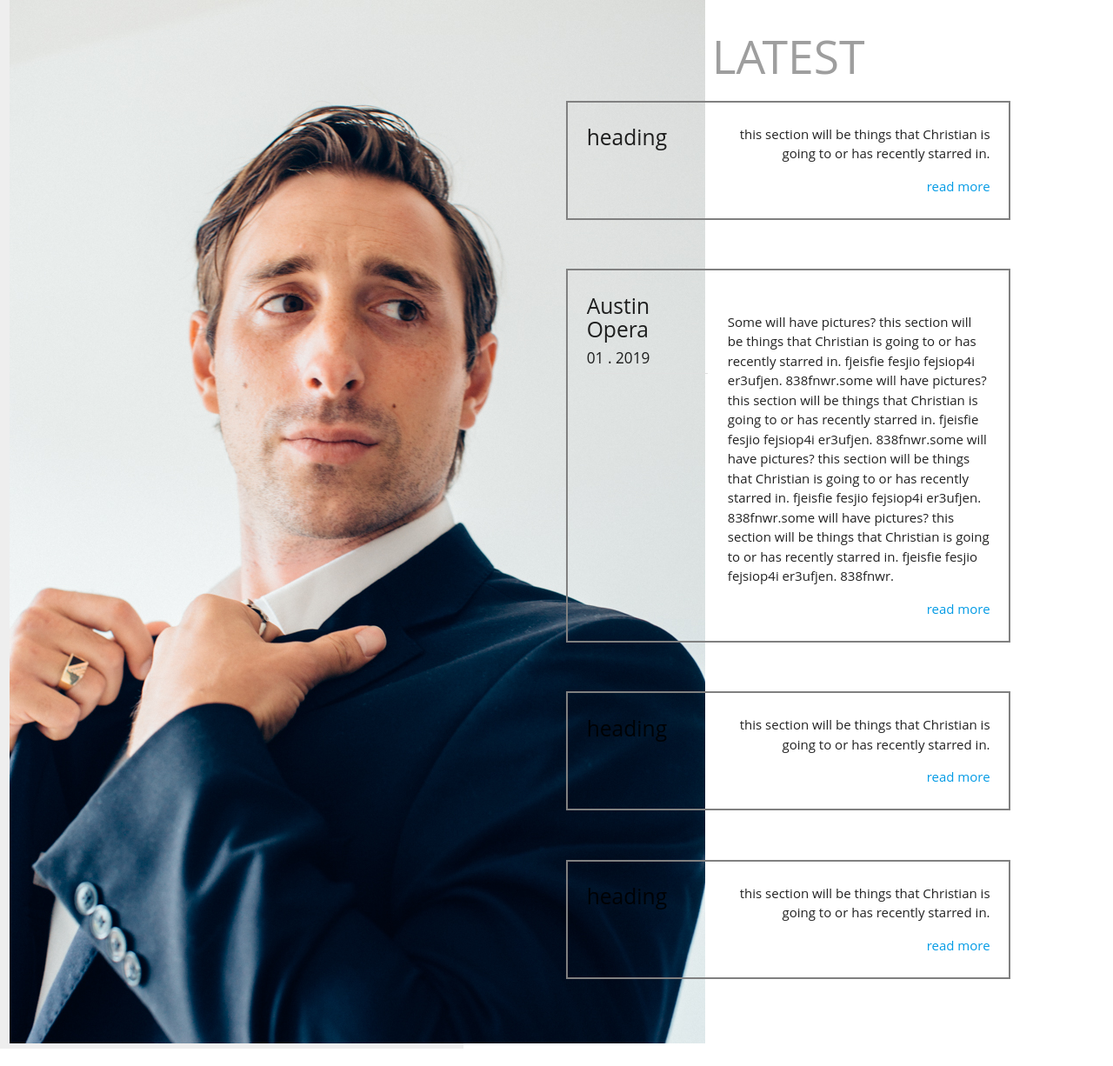
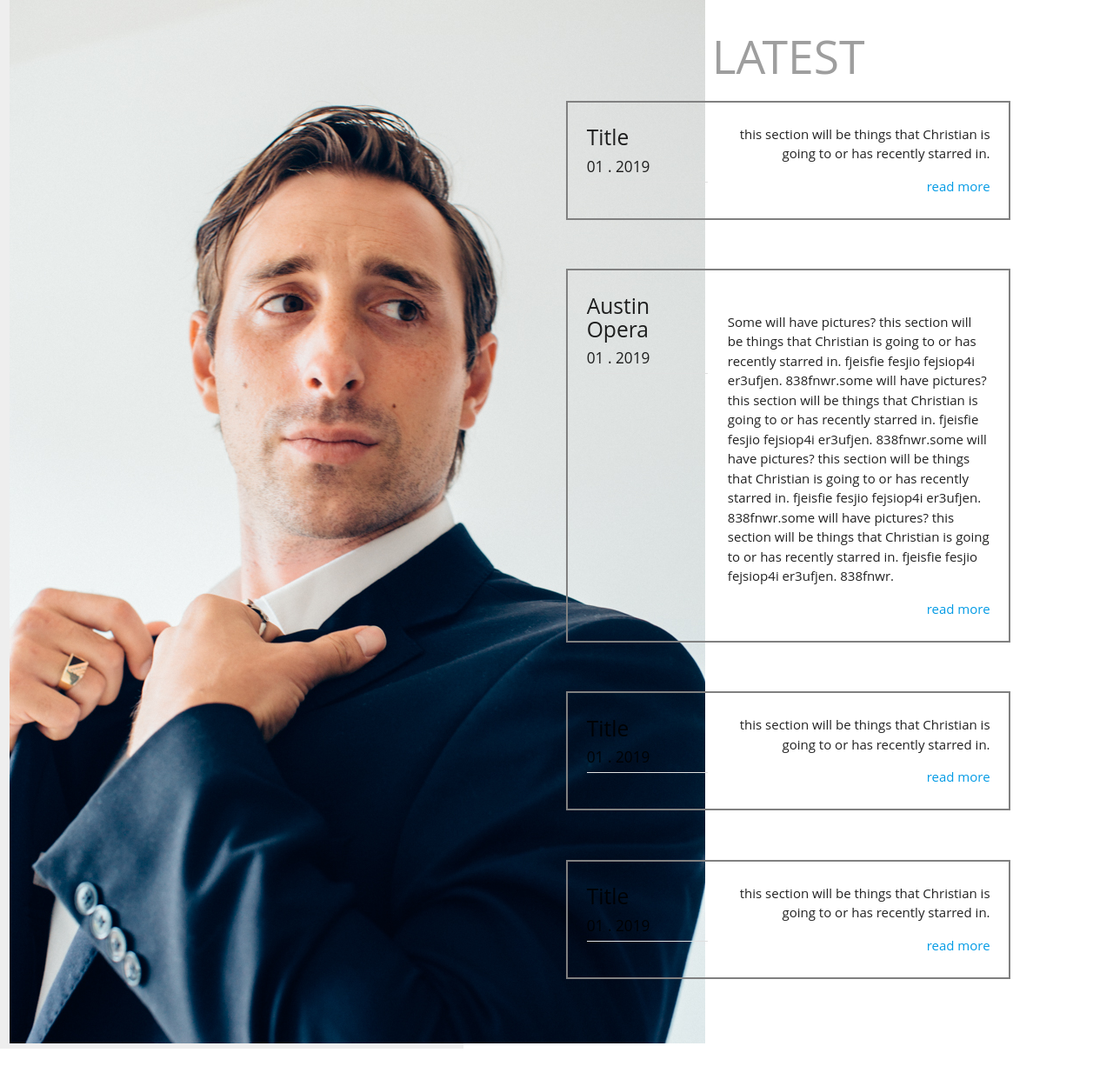
Before and after one commit to julissamackeydev/ChristianZaremba, an Angular app: page /latest in a window 1280 px wide. Shown: the whole page at 87% size. Built offline with nearby package versions, Linux system fonts and the light colour scheme.

Commit message:
Adding date to all news snippets

```diff
--- a/src/app/latest/latest.component.html
+++ b/src/app/latest/latest.component.html
@@ -15,7 +15,9 @@
 
       <!-- begin title -->
       <div class="col s4 m4 l4">
-        <h5 class="left-align">heading</h5>
+        <h5 class="left-align">Title</h5>
+        <h6 class="left-align">01 . 2019</h6>
+        <div class="divider"></div>
       </div>
       <!-- end title -->
 
@@ -59,7 +61,9 @@
 
       <!-- begin title -->
       <div class="col s4 m4 l4">
-        <h5 class="left-align">heading</h5>
+        <h5 class="left-align">Title</h5>
+        <h6 class="left-align">01 . 2019</h6>
+        <div class="divider"></div>
       </div>
       <!-- end title -->
 
@@ -81,7 +85,9 @@
 
       <!-- begin title -->
       <div class="col s4 m4 l4">
-        <h5 class="left-align">heading</h5>
+        <h5 class="left-align">Title</h5>
+        <h6 class="left-align">01 . 2019</h6>
+        <div class="divider"></div>
       </div>
       <!-- end title -->
 
```
